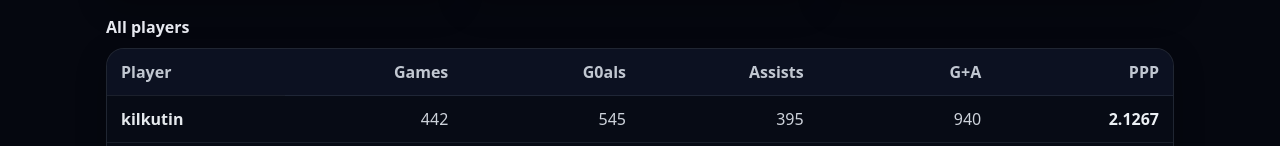
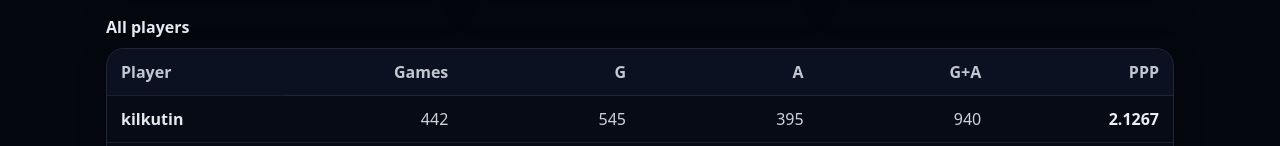
Before and after one commit to joonanton14/FullmanualSK, a Next.js app: page / in a window 1280 px wide. Shown: the part 453-599 px from the top of the page. Built offline with nearby package versions, Linux system fonts and the light colour scheme.

Commit message:
fix to player list table

```diff
--- a/src/app/page.module.css
+++ b/src/app/page.module.css
@@ -524,27 +524,25 @@
     width: auto;
   }
    .table {
-    min-width: 0;          /* allow it to shrink */
+    min-width: 0;
     font-size: 12px;
   }
 
   .table th,
   .table td {
-    padding: 8px 8px;      /* tighter padding */
+    padding: 8px 8px;
   }
 
-  /* Narrow numeric columns */
   .table th:nth-child(2),
   .table td:nth-child(2) {
-    width: 50px;           /* Games */
+    width: 50px;
   }
 
   .table th:last-child,
   .table td:last-child {
-    width: 60px;           /* Pörssit per peli */
+    width: 60px;
   }
 
-  /* Player column can shrink + ellipsis */
   .table th:first-child,
   .table td:first-child {
     width: 35%;
@@ -553,7 +551,6 @@
     white-space: nowrap;
   }
 
-  /* Make sure the wrapper does NOT force horizontal scroll */
   .tableScroll {
     overflow-x: hidden;
   }
--- a/src/app/page.tsx
+++ b/src/app/page.tsx
@@ -289,8 +289,8 @@ console.log("Sound button clicked");
                   <tr>
                     <th>Player</th>
                     <th className={styles.num}>Games</th>
-                    <th className={styles.num}>G0als</th>
-                    <th className={styles.num}>Assists</th>
+                    <th className={styles.num}>G</th>
+                    <th className={styles.num}>A</th>
                     <th className={styles.num}>G+A</th>
                     <th className={styles.num}>PPP</th>
                   </tr>
```
